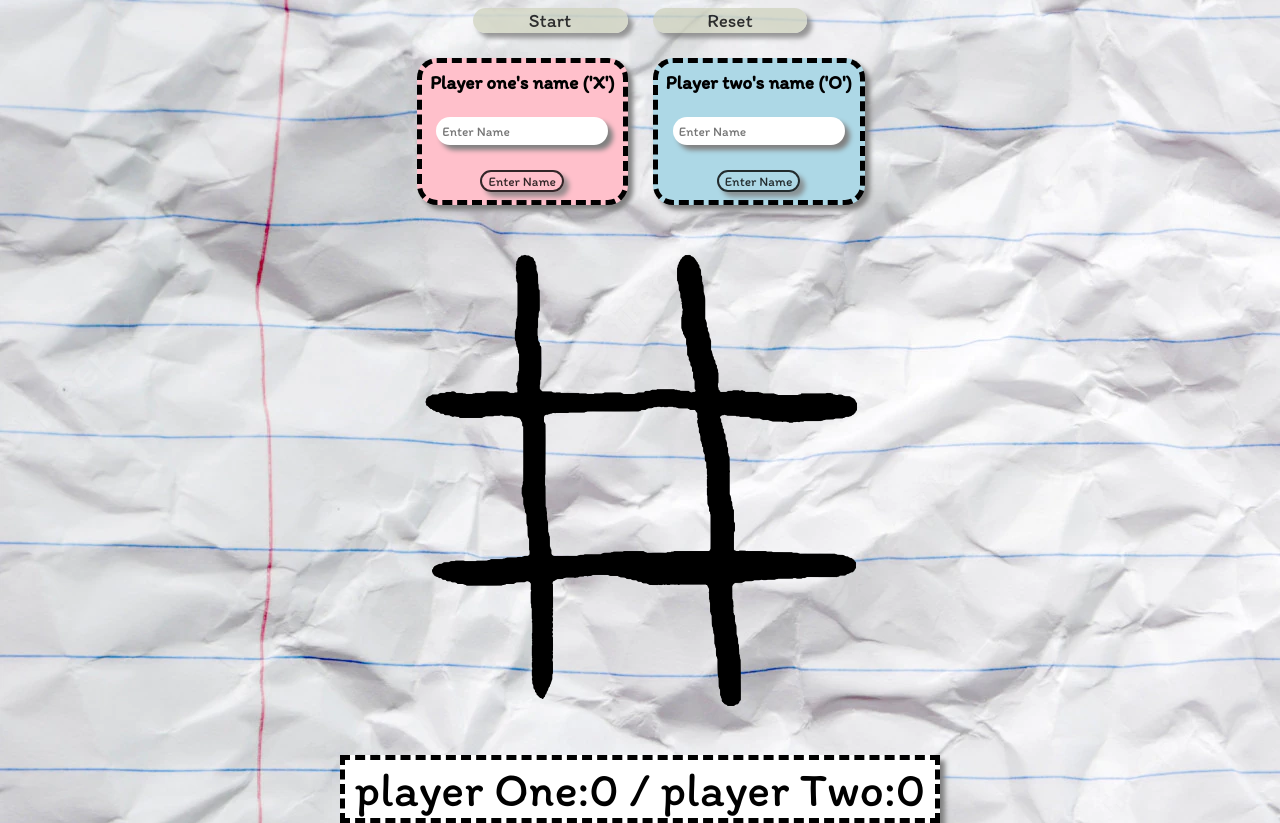
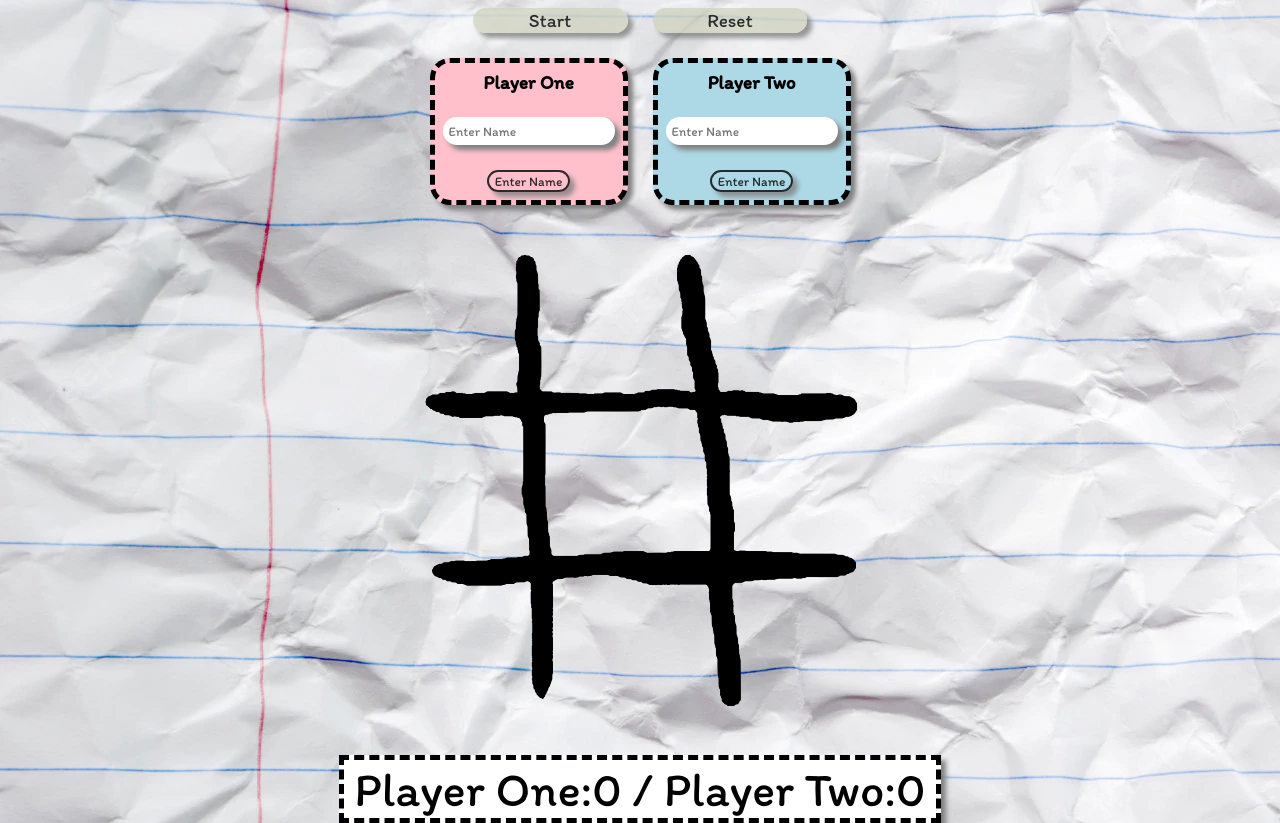
Before and after one commit to Rozword/Tic-Tac-Toe, a plain HTML site: page index.html in a window 1280 px wide. Both pictures are taken after a click on the button "Reset". Drawn offline with Linux system fonts and the light colour scheme.

Commit message:
Reset feature updated. It will name reset board, player's names and score.

```diff
--- a/index.html
+++ b/index.html
@@ -11,7 +11,7 @@
 </head>
 <body>
     <button id="start" onclick="letGameStart()">Start</button>
-    <button id="reset" onclick="gameController.resetBoard()">Reset</button>
+    <button id="reset" onclick="resetGame()">Reset</button>
     <div id="playerOneDiv">
         <label for="playerOne" id="playerOneLabel">Player one's name ('X')</label><br><br>
         <input type="text" name="playerOne" id="playerOne" placeholder="Enter Name"><br><br>
--- a/script.js
+++ b/script.js
@@ -55,6 +55,16 @@ let gameController = (() => {
 
 function letGameStart (){
     gameController.gameStart = true
+}
+function resetGame(){
+        gameController.resetBoard()
+        playerOne.name = 'Player One'
+        playerOne.score = 0
+        playerTwo.name = 'Player Two'
+        playerTwo.score = 0
+        gameController.scoreBoard.textContent = `${playerOne.name}:${playerOne.score} / ${playerTwo.name}:${playerTwo.score}`
+        document.querySelector('#playerOneLabel').textContent = `${playerOne.name}`
+        document.querySelector('#playerTwoLabel').textContent = `${playerTwo.name}`
 }
 
 
```
